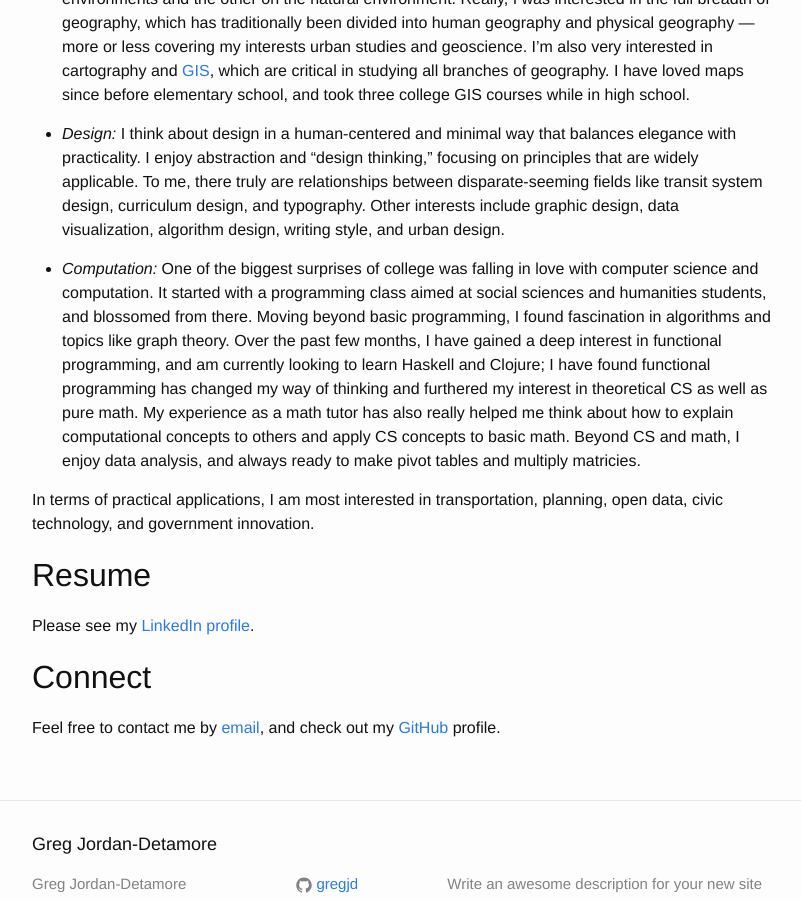
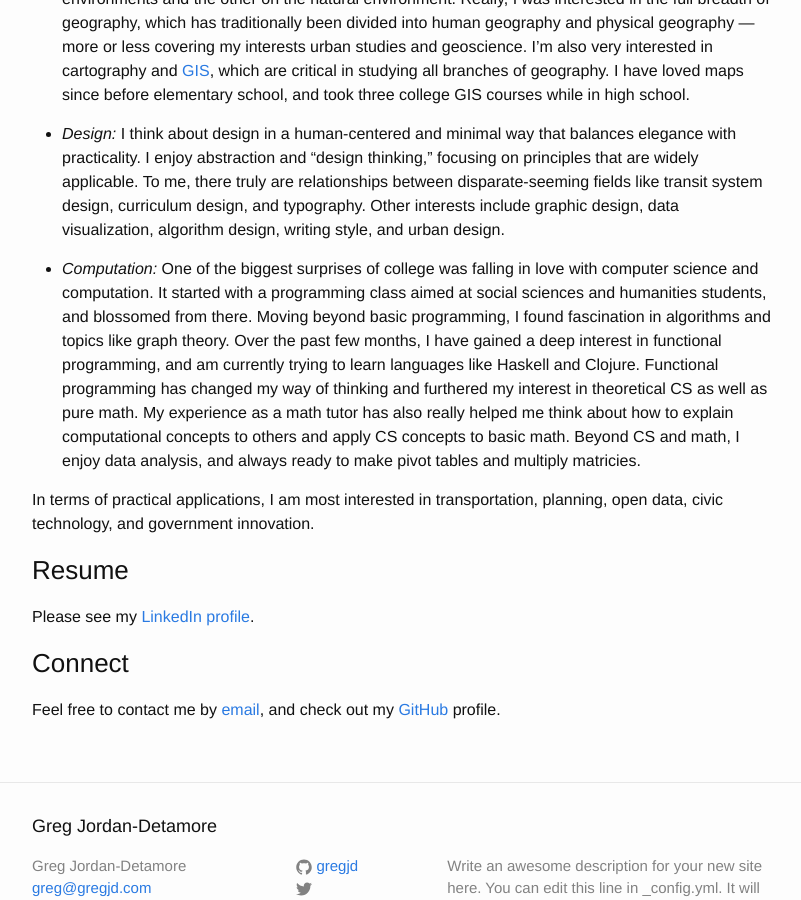
Before and after one commit to gregjd/gregjd.github.io, a Jekyll site: the page built from about/index.md, in a window 1280 px wide and 900 px high, scrolled down 1008 px. Shown: the whole window, without its empty margins (238-1039 px from the left). Built offline with Jekyll 4.4.1, drawn with Linux system fonts in a browser that asks for light colours; Markdown is read by kramdown in place of the engine named in the settings.

Commit message:
Update formatting on about page

```diff
--- a/about/index.md
+++ b/about/index.md
@@ -14,21 +14,21 @@
 
 My interests broadly fall in three areas: geography, design, and computation.
 
-* _Geography:_ For a long time, people asked what the connection was between my majors in Urban Studies and Geological Sciences, and I usually replied that I didn't really see one and was literally just interested in both. But I eventually [came to realize](http://www.brown.edu/academics/urban-studies/sites/brown.edu.academics.urban-studies/files/uploads/2014%20Urban%20Studies%20Newsletter_0.pdf#page=2) that in fact there was a very deep connection, which was that they both study the world around us, with one focusing on the built and social environments and the other on the natural environment. Really, I was interested in the full breadth of geography, which has traditionally been divided into human geography and physical geography --- more or less covering my interests urban studies and geoscience. I'm also very interested in cartography and [GIS](https://en.wikipedia.org/wiki/Geographic_information_system), which are critical in studying all branches of geography. I have loved maps since before elementary school, and took three college GIS courses while in high school.
+* *Geography:* For a long time, people asked what the connection was between my majors in Urban Studies and Geological Sciences, and I usually replied that I didn't really see one and was literally just interested in both. But I eventually [came to realize](http://www.brown.edu/academics/urban-studies/sites/brown.edu.academics.urban-studies/files/uploads/2014%20Urban%20Studies%20Newsletter_0.pdf#page=2) that in fact there was a very deep connection, which was that they both study the world around us, with one focusing on the built and social environments and the other on the natural environment. Really, I was interested in the full breadth of geography, which has traditionally been divided into human geography and physical geography --- more or less covering my interests urban studies and geoscience. I'm also very interested in cartography and [GIS](https://en.wikipedia.org/wiki/Geographic_information_system), which are critical in studying all branches of geography. I have loved maps since before elementary school, and took three college GIS courses while in high school.
 
-* _Design:_ I think about design in a human-centered and minimal way that balances elegance with practicality. I enjoy abstraction and "design thinking," focusing on principles that are widely applicable. To me, there truly are relationships between disparate-seeming fields like transit system design, curriculum design, and typography. Other interests include graphic design, data visualization, algorithm design, writing style, and urban design.
+* *Design:* I think about design in a human-centered and minimal way that balances elegance with practicality. I enjoy abstraction and "design thinking," focusing on principles that are widely applicable. To me, there truly are relationships between disparate-seeming fields like transit system design, curriculum design, and typography. Other interests include graphic design, data visualization, algorithm design, writing style, and urban design.
 
-* _Computation:_ One of the biggest surprises of college was falling in love with computer science and computation. It started with a programming class aimed at social sciences and humanities students, and blossomed from there. Moving beyond basic programming, I found fascination in algorithms and topics like graph theory. Over the past few months, I have gained a deep interest in functional programming, and am currently looking to learn Haskell and Clojure; I have found functional programming has changed my way of thinking and furthered my interest in theoretical CS as well as pure math. My experience as a math tutor has also really helped me think about how to explain computational concepts to others and apply CS concepts to basic math. Beyond CS and math, I enjoy data analysis, and always ready to make pivot tables and multiply matricies.
+* *Computation:* One of the biggest surprises of college was falling in love with computer science and computation. It started with a programming class aimed at social sciences and humanities students, and blossomed from there. Moving beyond basic programming, I found fascination in algorithms and topics like graph theory. Over the past few months, I have gained a deep interest in functional programming, and am currently trying to learn languages like Haskell and Clojure. Functional programming has changed my way of thinking and furthered my interest in theoretical CS as well as pure math. My experience as a math tutor has also really helped me think about how to explain computational concepts to others and apply CS concepts to basic math. Beyond CS and math, I enjoy data analysis, and always ready to make pivot tables and multiply matricies.
 
 
 In terms of practical applications, I am most interested in transportation, planning, open data, civic technology, and government innovation.
 
 
 
-## Resume
+### Resume
 
 Please see my [LinkedIn profile](https://www.linkedin.com/pub/greg-jordan-detamore/36/a42/a20).
 
-## Connect
+### Connect
 
 Feel free to contact me by [email](mailto:greg@gregjd.com), and check out my [GitHub](https://github.com/gregjd) profile.
```
